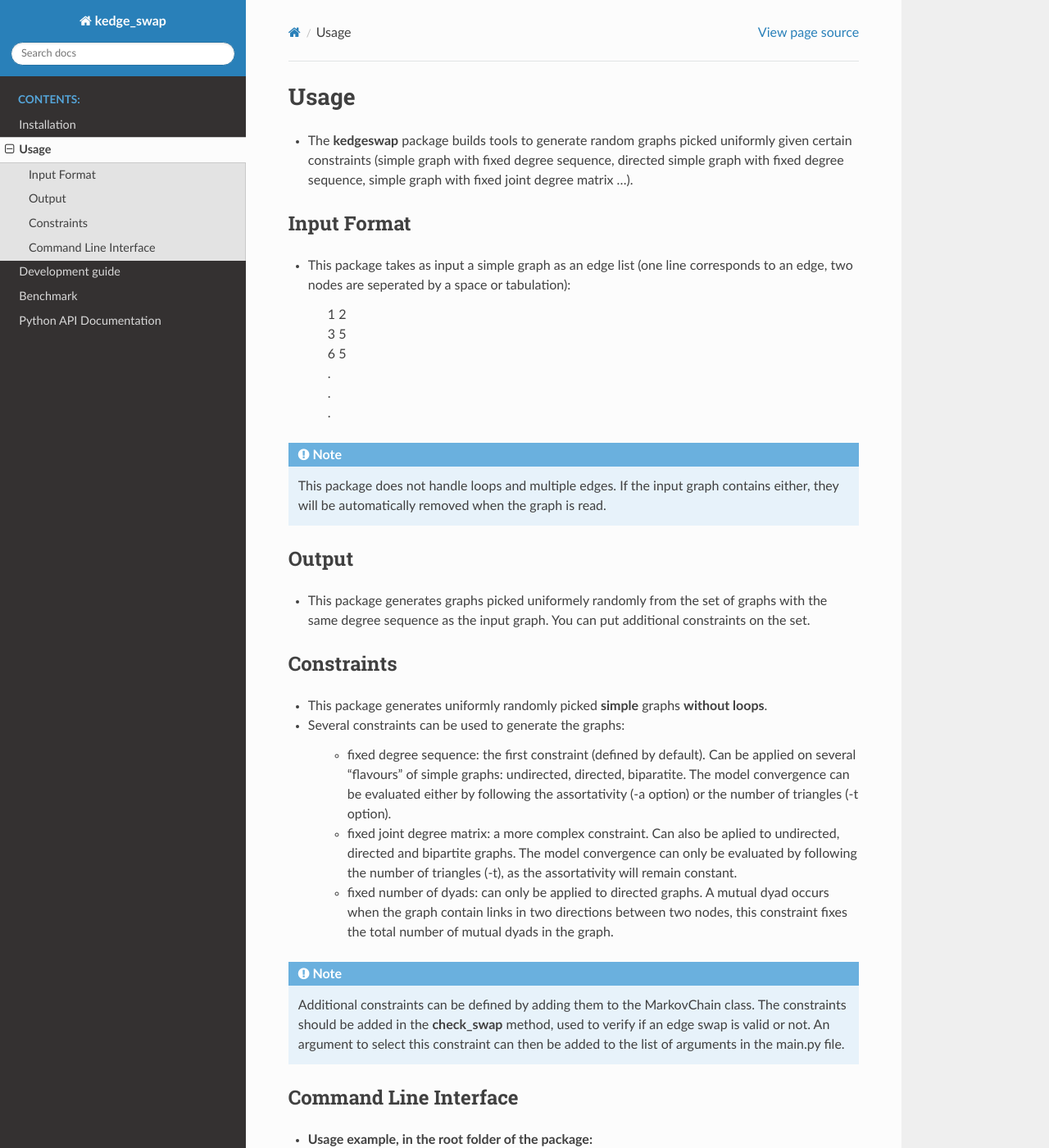
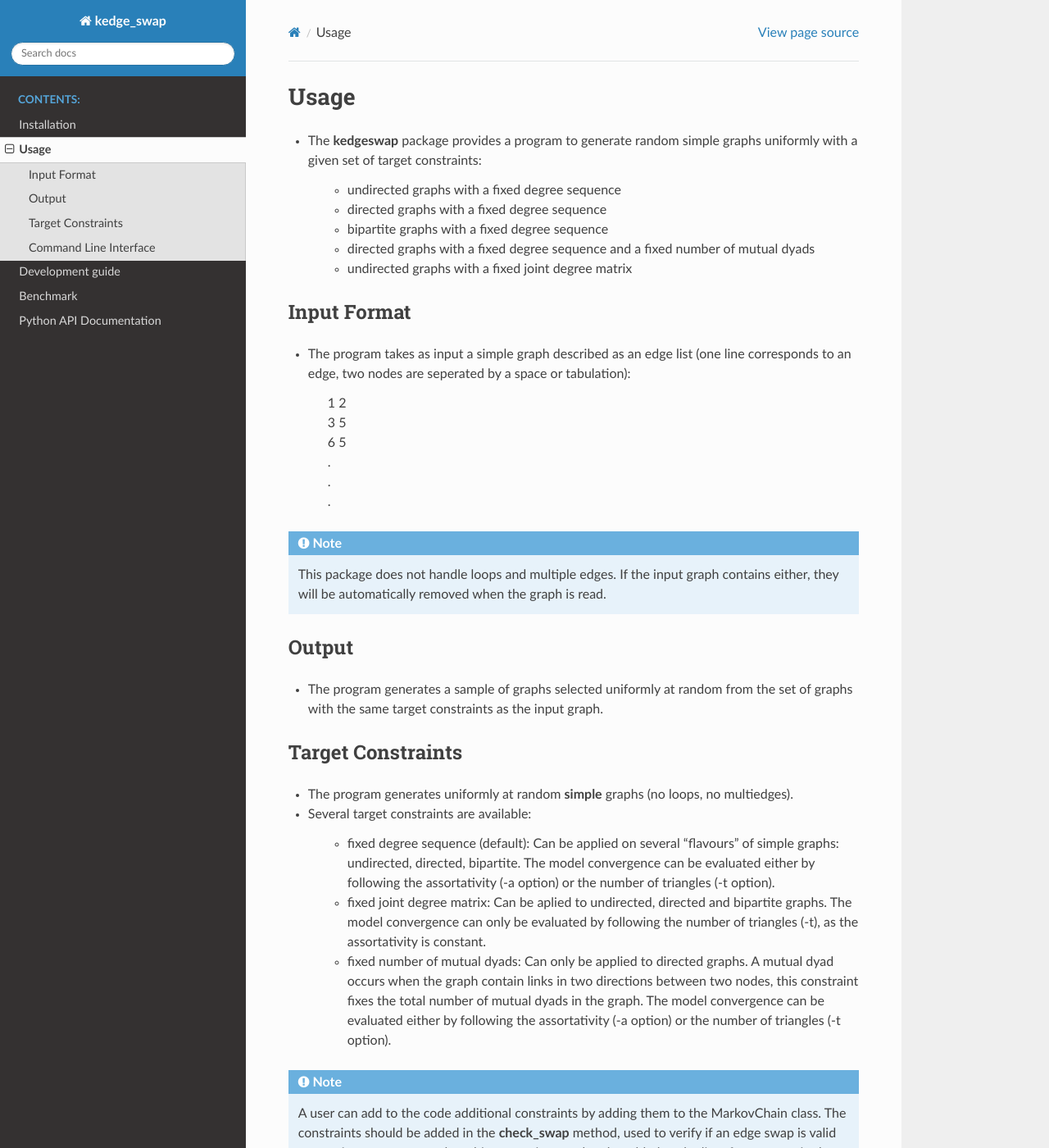
Before and after one commit to AshiInSun/PKS_method, a Sphinx documentation site: the page built from doc/source/usage.rst, in a window 1280 px wide and 1400 px high. Shown: the whole window at 82% size. Built offline with Sphinx 7.4.7 and the Read the Docs theme 2.0.0, drawn with Linux system fonts in a browser that asks for light colours; formulas are drawn with MathJax 3; some of the changed text lies outside the part shown.

Commit message:
LT: modifs Usage

```diff
--- a/doc/source/usage.rst
+++ b/doc/source/usage.rst
@@ -3,13 +3,22 @@
 Usage
 =====
 
-- The **kedgeswap** package builds tools to generate random graphs picked uniformly given certain
-  constraints (simple graph with fixed degree sequence, directed simple graph with fixed degree sequence, simple graph with fixed joint degree matrix ...).
+- The **kedgeswap** package provides a program to generate random simple graphs uniformly with a given set of target constraints:
+
+	* undirected graphs with a fixed degree sequence
+
+	* directed graphs with a fixed degree sequence
+
+	* bipartite graphs with a fixed degree sequence
+
+	* directed graphs with a fixed degree sequence and a fixed number of mutual dyads
+
+	* undirected graphs with a fixed joint degree matrix
 
 Input Format
 ------------
 
-- This package takes as input a simple graph as an edge list (one line corresponds to an edge, two nodes are seperated by a space or tabulation):
+- The program takes as input a simple graph described as an edge list (one line corresponds to an edge, two nodes are seperated by a space or tabulation):
 
    | 1 2
    | 3 5
@@ -25,23 +34,23 @@
 Output
 ------
 
-- This package generates graphs picked uniformely randomly from the set of graphs with the same degree sequence as the input graph. You can put additional constraints on the set.
+- The program generates a sample of graphs selected uniformly at random from the set of graphs with the same target constraints as the input graph.
 
-Constraints
------------
+Target Constraints
+------------------
 
-- This package generates uniformly randomly picked **simple** graphs **without loops**.
+- The program generates uniformly at random **simple** graphs (no loops, no multiedges).
 
-- Several constraints can be used to generate the graphs:
+- Several target constraints are available:
 
-    * fixed degree sequence: the first constraint (defined by default). Can be applied on several "flavours" of simple graphs: undirected, directed, biparatite. The model convergence can be evaluated either by following the assortativity (-a option) or the number of triangles (-t option).
+    * fixed degree sequence (default): Can be applied on several "flavours" of simple graphs: undirected, directed, bipartite. The model convergence can be evaluated either by following the assortativity (-a option) or the number of triangles (-t option).
 
-    * fixed joint degree matrix: a more complex constraint. Can also be aplied to undirected, directed and bipartite graphs. The model convergence can only be evaluated by following the number of triangles (-t), as the assortativity will remain constant.
+    * fixed joint degree matrix: Can be aplied to undirected, directed and bipartite graphs. The model convergence can only be evaluated by following the number of triangles (-t), as the assortativity is constant.
 
-    * fixed number of dyads: can only be applied to directed graphs. A mutual dyad occurs when the graph contain links in two directions between two nodes, this constraint fixes the total number of mutual dyads in the graph.
+    * fixed number of mutual dyads: Can only be applied to directed graphs. A mutual dyad occurs when the graph contain links in two directions between two nodes, this constraint fixes the total number of mutual dyads in the graph. The model convergence can be evaluated either by following the assortativity (-a option) or the number of triangles (-t option).
 
 .. note::
-    Additional constraints can be defined by adding them to the
+    A user can add to the code additional constraints by adding them to the
     MarkovChain class. The constraints should be added in the
     **check_swap** method, used to verify if an edge swap is valid or not.
     An argument to select this constraint can then be added to the list
@@ -51,6 +60,7 @@
 ----------------------
 
 - Usage example, in the root folder of the package:
+
     python kedgeswap/main.py -f ./data/ucidata-zachary/out.ucidata-zachary -o ./karateclub.out
 
 
@@ -58,34 +68,32 @@
 
   - Required arguments:
 
-    * -f : path to the edge list input file.
+    * -f <path> : path to the input file.
 
-    * -o : path to the output files. Will write *N* output graphs with this prefix as filename, where *N* is fixed by the *--output_number* parameter (see Optional arguments, defaults to 1000).
+    * -o <path> : path to the output files. Will write *N* output graphs with this prefix as filename, where *N* is fixed by the *\-\-output_number* parameter (see Optional arguments).
 
     * -d : enable if the input graph is directed or bipartite.
 
-    * -a : enable to follow the convergence of the Markov chain using the assortativity of the graph. Warning, option is not compatible with *-t* or *-jd*. We recommend -a for the fixed degree sequence condition and fixed number of mutual dyads condition.
+    * -a : enable to follow the convergence of the Markov chain using the assortativity of the graph. Warning, option is not compatible with *-t* or *-jd*.
 
-    * -t : enable to follow the convergence of the Markov chain using the number of triangles in the graph. Warning, option is not compatible with *-a*. We recommend -t for the fixed joint degree matrix condition.
+    * -t : enable to follow the convergence of the Markov chain using the number of triangles in the graph. Warning, option is not compatible with *-a*.
 
-  - Constraint definition:
+    * -jd : (target constraint argument) enable to generate sample of graphs with a fixed joint degree matrix. Warning: only works with *-t* option to follow convergence (assortativity is constant when joint degree matrix is fixed).
 
-    * -jd : enable if you want to generate samples with a fixed joint degree matrix. Warning: only works with *-t* option to follow convergence (assortativity is constant when joint degree matrix is fixed).
-
-    * -md : enable to generate samples with a fixed number of mutual dyads. Warning: only works on directed graphs (*-d*).
+    * -md : (target constraint argument) enable to generate sample of graphs with a fixed number of mutual dyads. Warning: only works on directed graphs (*-d* option).
 
   - Optional arguments:
 
-    * -v : optional: enable to be more verbose. Adds the Markov Chains status to the logs, number of accepted/rejected swaps, DFGLS output to follow convergence...
+    * -v : enable to be more verbose. Adds the Markov Chain status to the logs, number of accepted/rejected swaps, DFGLS output to follow convergence.
 
-    * -g : exponent of the 1/(n^g) law used to pick the number of edges to swap.
+    * -g <positive integer>: exponent of the probability law used to pick the number of edges to swap.
 
-    * -e : sampling gap between each generated graph. If not specified, will use a (very slow) estimation method.
+    * -e <positive integer>: sampling gap between each generated graph. If not specified, will use a (slow) estimation method.
 
-    * --output_number: number *N* of uncorrelated graphs to generate once the Markov Chain has reached its convergence. Default to 1000.
+    * \-\-output_number <positive integer>: number *N* of uncorrelated graphs to generate once the Markov Chain has reached its convergence. Default to 1000.
 
-    * --debug: makes some additional checks, like checking that the degree sequences hasn't changed after each swap. Slows down everything, only used for debuggin purposes.
+    * \-\-debug : makes some additional checks, like checking that the degree sequences hasn't changed after each swap. Slows down everything, only used for debuggin purposes.
 
-    * --keep_record : optional: enable to store every step (as gzip file) of the Markov chain, as well as every permutation (warning: produces a very large number of files, mostly useful for debug purposes)
+    * \-\-keep_record : enable to store every step (as gzip file) of the Markov chain, as well as every permutation (warning: produces a very large number of files, mostly useful for debug purposes)
 
-    * --log_dir : optional: only useful if keep_record is enabled. Specify a path to store each step of the Markov Chain
+    * \-\-log_dir : only useful if keep_record is enabled. Specify a path to store each step of the Markov Chain
```
Also changed, not shown: 6 other files.
